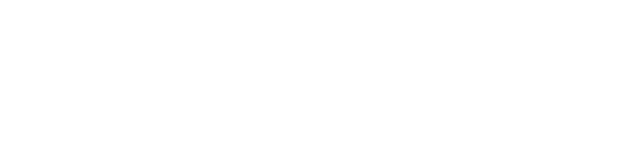
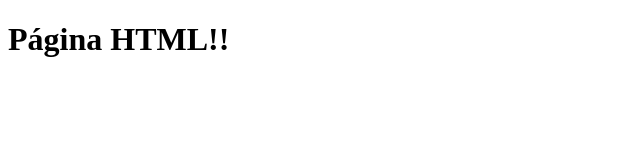
Before and after one commit to lucascruzestudo/aluragit, a plain HTML site: page index.html in a window 1280 px wide. Shown: the whole page, without its empty margins (0-640 px from the left). Drawn offline with Linux system fonts and the light colour scheme.

Commit message:
Mudanças página HTML

```diff
--- a/index.html
+++ b/index.html
@@ -3,9 +3,9 @@
 <head>
     <meta charset="UTF-8">
     <meta name="viewport" content="width=device-width, initial-scale=1.0">
-    <title>Document</title>
+    <title>Olá mundo!</title>
 </head>
 <body>
-
+    <h1>Página HTML!!</h1>
 </body>
 </html>
```
